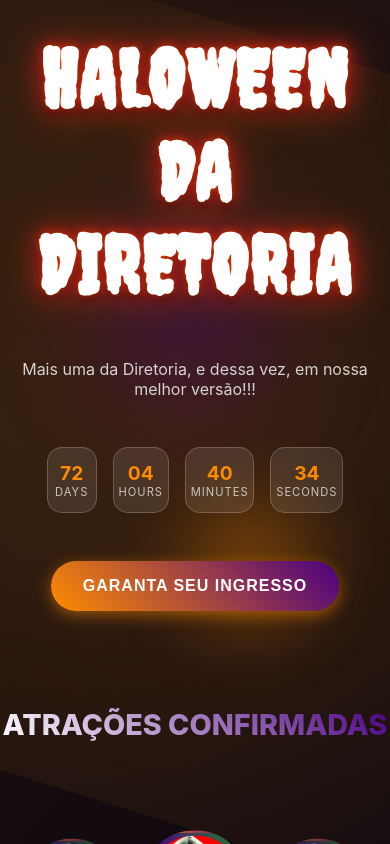
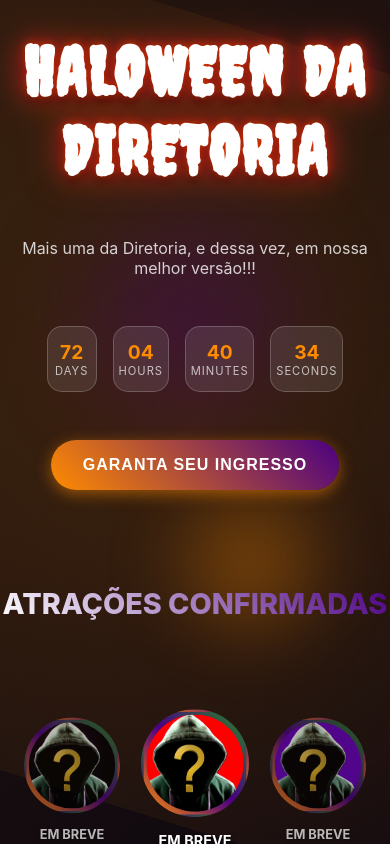
Before and after one commit to bren112/revivendo, a React (Vite) app: page / in a window 390 px wide. Shown: the top 844 px of the page. Built offline with nearby package versions, Linux system fonts and the light colour scheme; a web font is replaced by a local one.

Commit message:
tamanho fonte

```diff
--- a/src/App.css
+++ b/src/App.css
@@ -1070,7 +1070,7 @@ body {
   }
 
   .main-title {
-    font-size: 5rem;
+    font-size: 4.2rem;
   }
 
   .section-title {
```
